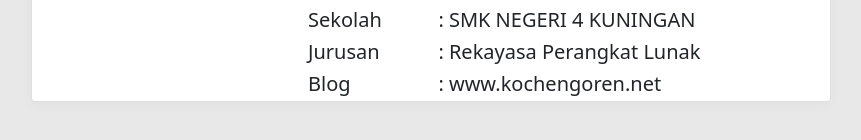
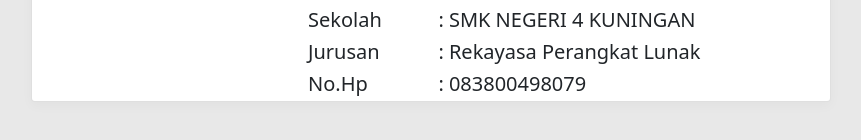
Before and after one commit to iamujaman/Tugaspwpb, a plain HTML site: page Index.html in a window 1280 px wide. Shown: the part 276-416 px from the top of the page, without its empty margins (209-1070 px from the left). Drawn offline with nearby package versions, Linux system fonts and the light colour scheme; files that its build step writes are made by us from their sources.

Commit message:
Update Index.html

```diff
--- a/Index.html
+++ b/Index.html
@@ -79,9 +79,9 @@
                 <td>Rekayasa Perangkat Lunak</td>
             </tr>
             <tr>
-              <td valign="top" class="textt">Blog</td>
+              <td valign="top" class="textt">No.Hp</td>
                 <td valign="top">:</td>
-                <td>www.kochengoren.net</td>
+                <td>083800498079</td>
             </tr>
         </tbody></table>
         </td>
```
